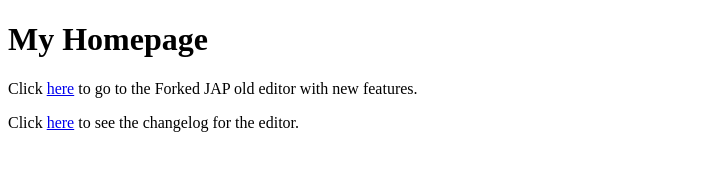
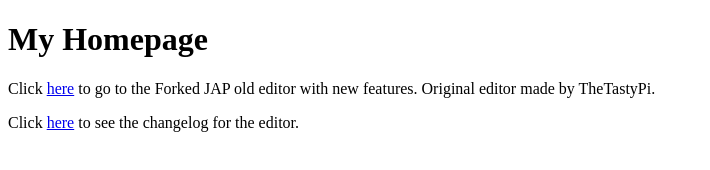
Before and after one commit to bainsandbrains/bainsandbrains.github.io, a plain HTML site: page index.html in a window 1280 px wide. Shown: the whole page, without its empty margins (0-710 px from the left). Drawn offline with Linux system fonts and the light colour scheme.

Commit message:
Update index.html

```diff
--- a/index.html
+++ b/index.html
@@ -5,7 +5,7 @@
 	</head>
 	<body>
 		<h1>My Homepage</h1>
-		<p>Click <a href="/just-a-forked-level-editor/index.html">here</a> to go to the Forked JAP old editor with new features.</p>
+		<p>Click <a href="/just-a-forked-level-editor/index.html">here</a> to go to the Forked JAP old editor with new features. Original editor made by TheTastyPi.</p>
 		<p>Click <a href="/just-a-forked-level-editor/changelog.txt">here</a> to see the changelog for the editor.</p>
 	</body>
 </html>
```
